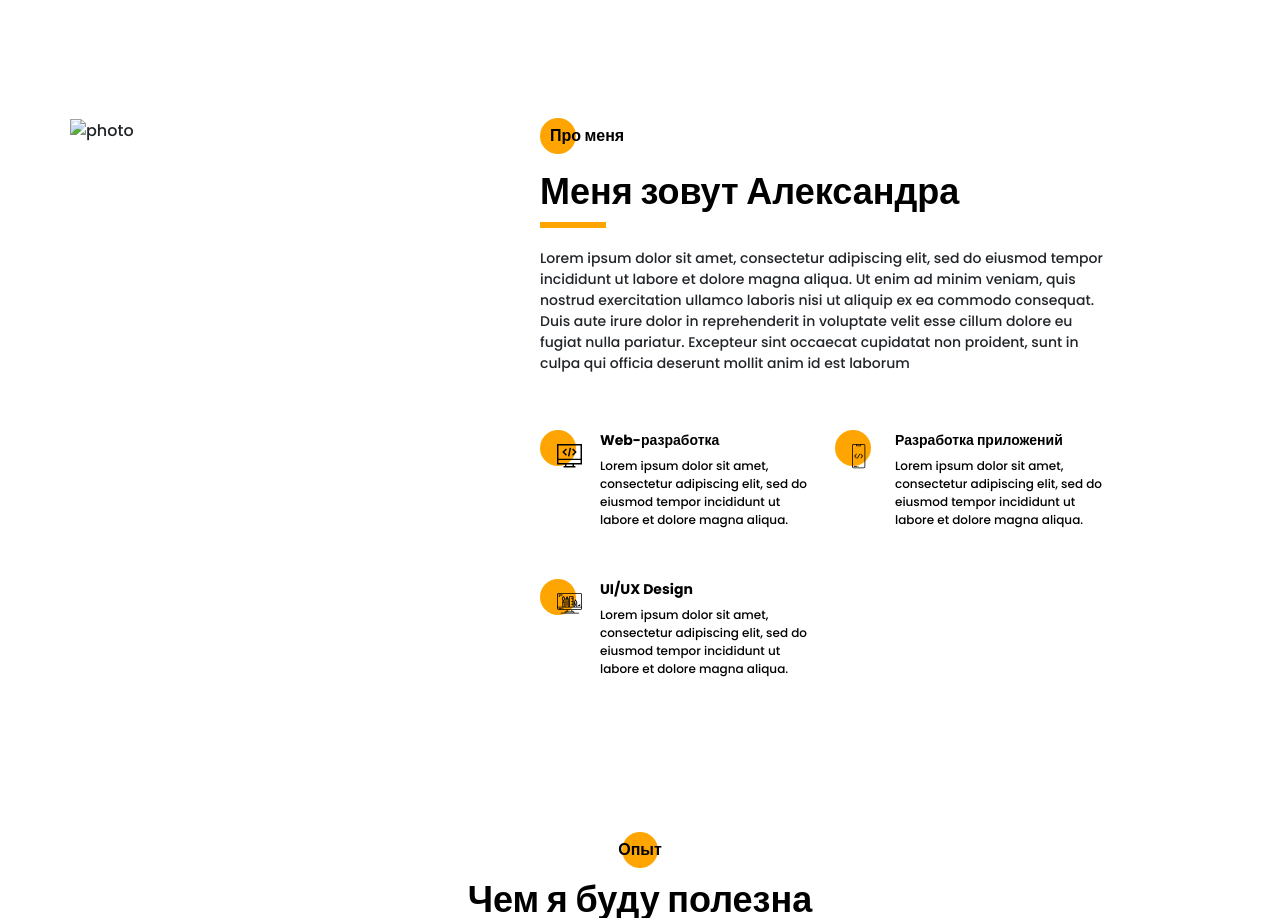
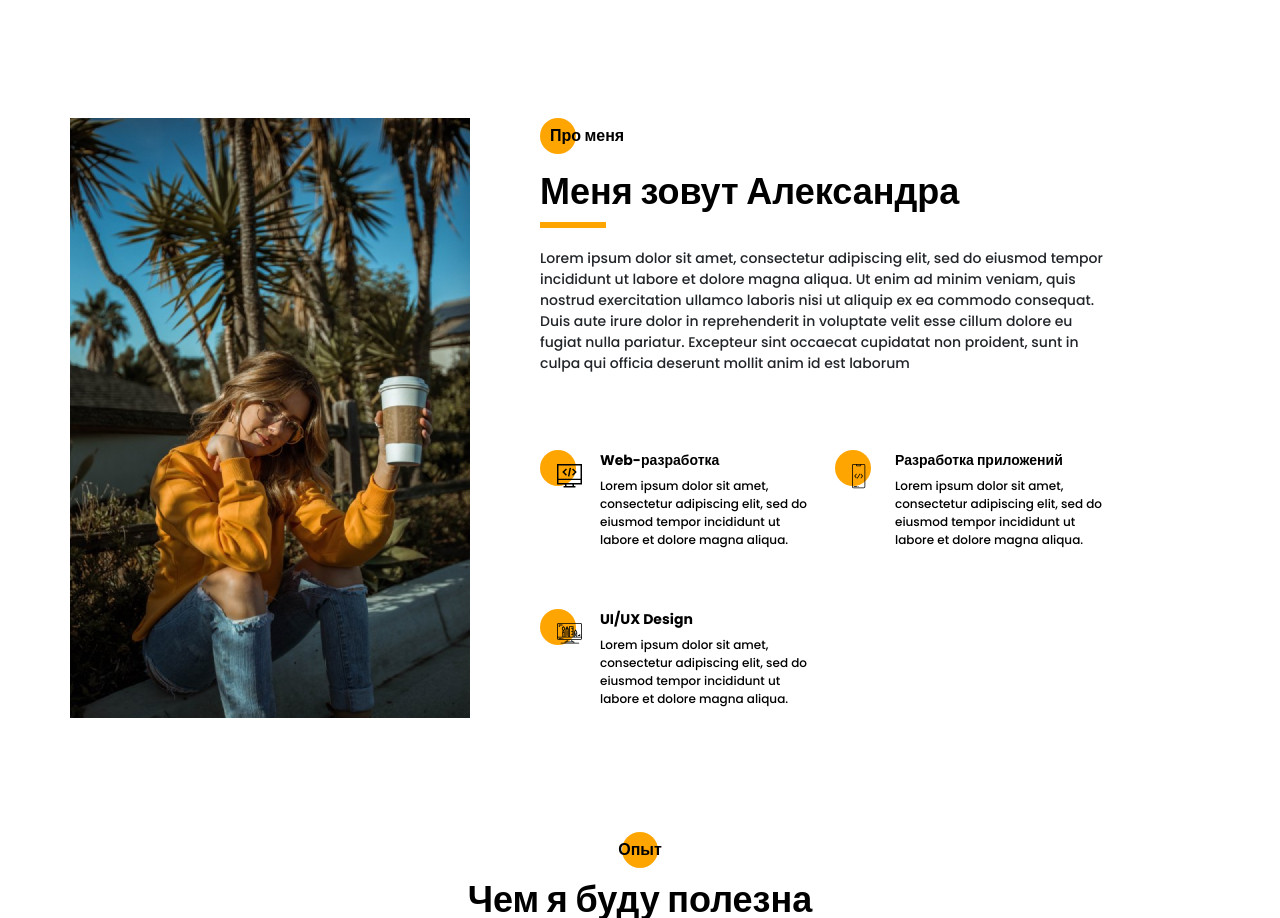
Before and after one commit to PrihodkoMax/PrihodkoMax.github.io, a plain HTML site: page index.html in a window 1280 px wide. Shown: the part 802-1720 px from the top of the page. Drawn offline with Linux system fonts and the light colour scheme.

Commit message:
Add files via upload

```diff
--- a/index.html
+++ b/index.html
@@ -107,7 +107,7 @@
 		<div class="container">
 			<div class="aboutme__wrapper">
 				<div class="aboutme__img">
-					<img src="../src/img/main_photo.jpg" alt="photo">
+					<img src="img/main_photo.jpg" alt="photo">
 				</div>
 				<div class="aboutme__descr">
 					<h2 class="title title_fz16 aboutme_subtitle">Про меня</h2>
```
